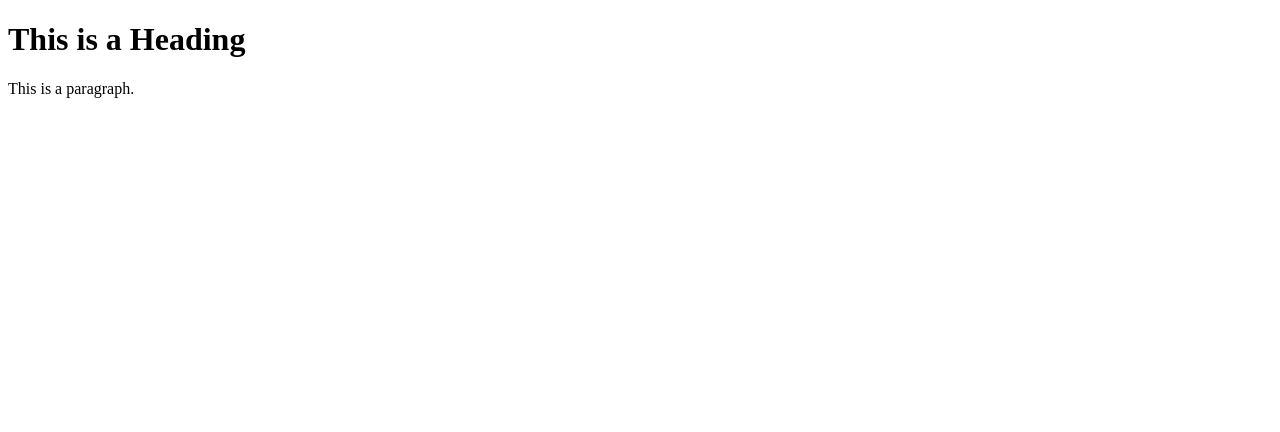
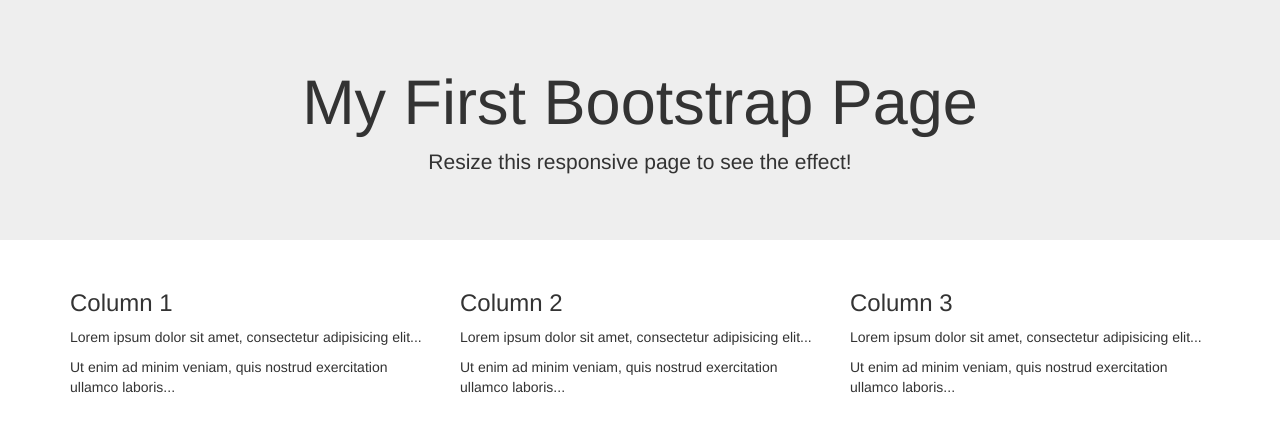
Before and after one commit to joppakolla/joppakolla.github.io, a plain HTML site: page index.html in a window 1280 px wide. Drawn offline with nearby package versions, Linux system fonts and the light colour scheme.

Commit message:
Add files via upload

```diff
--- a/index.html
+++ b/index.html
@@ -1,12 +1,39 @@
 <!DOCTYPE html>
-<html>
+<html lang="en">
 <head>
-<title>tiitel</title>
+  <title>Bootstrap Example</title>
+  <meta charset="utf-8">
+  <meta name="viewport" content="width=device-width, initial-scale=1">
+  <link rel="stylesheet" href="https://maxcdn.bootstrapcdn.com/bootstrap/3.3.7/css/bootstrap.min.css">
+  <script src="https://ajax.googleapis.com/ajax/libs/jquery/3.3.1/jquery.min.js"></script>
+  <script src="https://maxcdn.bootstrapcdn.com/bootstrap/3.3.7/js/bootstrap.min.js"></script>
 </head>
 <body>
 
-<h1>This is a Heading</h1>
-<p>This is a paragraph.</p>
+<div class="jumbotron text-center">
+  <h1>My First Bootstrap Page</h1>
+  <p>Resize this responsive page to see the effect!</p>
+</div>
+
+<div class="container">
+  <div class="row">
+    <div class="col-sm-4">
+      <h3>Column 1</h3>
+      <p>Lorem ipsum dolor sit amet, consectetur adipisicing elit...</p>
+      <p>Ut enim ad minim veniam, quis nostrud exercitation ullamco laboris...</p>
+    </div>
+    <div class="col-sm-4">
+      <h3>Column 2</h3>
+      <p>Lorem ipsum dolor sit amet, consectetur adipisicing elit...</p>
+      <p>Ut enim ad minim veniam, quis nostrud exercitation ullamco laboris...</p>
+    </div>
+    <div class="col-sm-4">
+      <h3>Column 3</h3>
+      <p>Lorem ipsum dolor sit amet, consectetur adipisicing elit...</p>
+      <p>Ut enim ad minim veniam, quis nostrud exercitation ullamco laboris...</p>
+    </div>
+  </div>
+</div>
 
 </body>
 </html>
```
